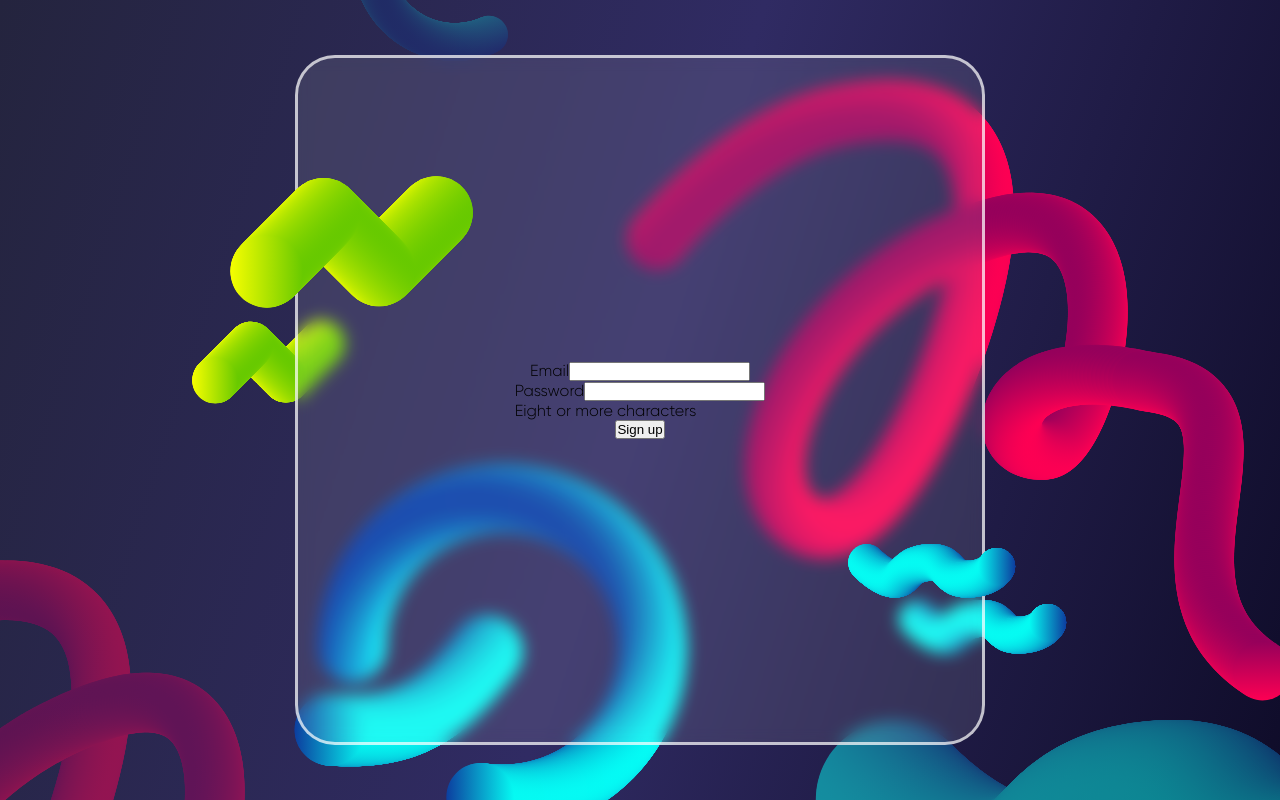
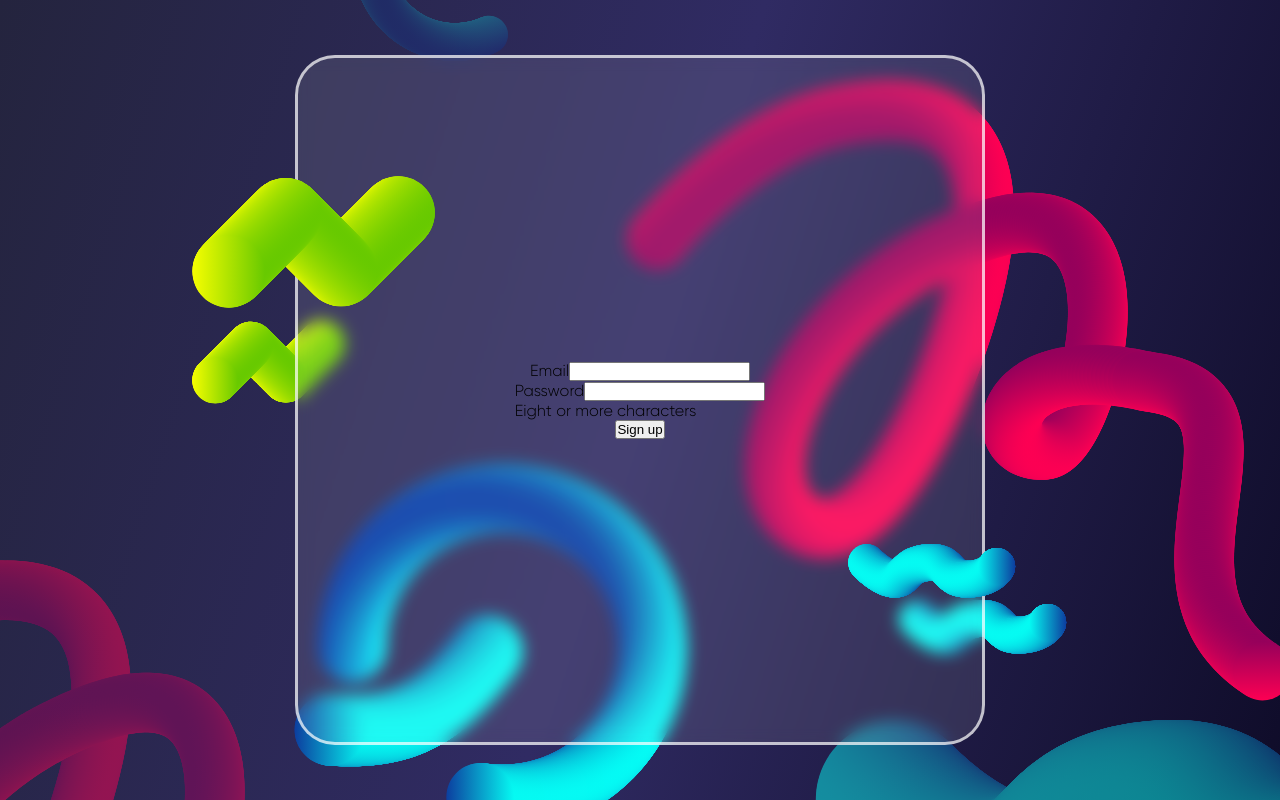
Before and after one commit to NekitCorp/authentication-form, a Next.js app: page / in a window 1280 px wide. Built offline with nearby package versions, Linux system fonts and the light colour scheme.

Commit message:
feat: :lipstick: Added different speeds for each element.

```diff
--- a/src/components/background/background.module.css
+++ b/src/components/background/background.module.css
@@ -133,7 +133,7 @@
     }
 
     .greenElement2 {
-        left: 18%;
+        left: 15%;
         top: 22%;
     }
 
--- a/src/components/background/background.tsx
+++ b/src/components/background/background.tsx
@@ -10,16 +10,10 @@ export const Background: React.FC = () => {
     const mousePosition = useMousePosition();
     const prefersReducedMotion = usePrefersReducedMotion();
     const { width, height } = useWindowSize();
-    const isTouchDevice = useMedia('(hover: none)');
+    const isTouchDevice = useMedia('(hover: none)', true);
 
-    const x = React.useMemo(
-        () => (prefersReducedMotion || isTouchDevice ? 0 : Math.ceil((mousePosition.x / width) * MOTION_SPEED)),
-        [isTouchDevice, mousePosition.x, prefersReducedMotion, width],
-    );
-    const y = React.useMemo(
-        () => (prefersReducedMotion || isTouchDevice ? 0 : Math.ceil((mousePosition.y / height) * MOTION_SPEED)),
-        [prefersReducedMotion, isTouchDevice, mousePosition.y, height],
-    );
+    const x = mousePosition.x / width;
+    const y = mousePosition.y / height;
 
     return (
         <div className={styles.container}>
@@ -27,7 +21,15 @@ export const Background: React.FC = () => {
                 <div
                     key={i}
                     className={clsx(styles.element, element.className)}
-                    style={{ transform: `translate(${x}px, ${y}px)` }}
+                    style={
+                        prefersReducedMotion || isTouchDevice
+                            ? undefined
+                            : {
+                                  transform: `translate(${Math.ceil(x * element.motionSpeed)}px, ${Math.ceil(
+                                      y * element.motionSpeed,
+                                  )}px)`,
+                              }
+                    }
                 >
                     <Image src={element.src} alt="" fill />
                 </div>
--- a/src/components/background/data.ts
+++ b/src/components/background/data.ts
@@ -3,18 +3,19 @@ import styles from './background.module.css';
 type Element = {
     src: string;
     className: string;
+    motionSpeed: number;
 };
 
 export const elements: Element[] = [
-    { src: 'background/red-element.svg', className: styles.redElement1 },
-    { src: 'background/red-element.svg', className: styles.redElement2 },
-    { src: 'background/green-element.svg', className: styles.greenElement1 },
-    { src: 'background/green-element.svg', className: styles.greenElement2 },
-    { src: 'background/blue-element-1.svg', className: styles.blueElement1 },
-    { src: 'background/blue-element-1.svg', className: styles.blueElement2 },
-    { src: 'background/blue-element-1.svg', className: styles.blueElement3 },
-    { src: 'background/blue-element-2.svg', className: styles.blueElement4 },
-    { src: 'background/blue-element-3.svg', className: styles.blueElement5 },
+    { src: 'background/red-element.svg', className: styles.redElement1, motionSpeed: 80 },
+    { src: 'background/red-element.svg', className: styles.redElement2, motionSpeed: 30 },
+    { src: 'background/green-element.svg', className: styles.greenElement1, motionSpeed: 100 },
+    { src: 'background/green-element.svg', className: styles.greenElement2, motionSpeed: 40 },
+    { src: 'background/blue-element-1.svg', className: styles.blueElement1, motionSpeed: 10 },
+    { src: 'background/blue-element-1.svg', className: styles.blueElement2, motionSpeed: 20 },
+    { src: 'background/blue-element-1.svg', className: styles.blueElement3, motionSpeed: 50 },
+    { src: 'background/blue-element-2.svg', className: styles.blueElement4, motionSpeed: 15 },
+    { src: 'background/blue-element-3.svg', className: styles.blueElement5, motionSpeed: 20 },
 ];
 
 export const MOTION_SPEED = 30;
```
